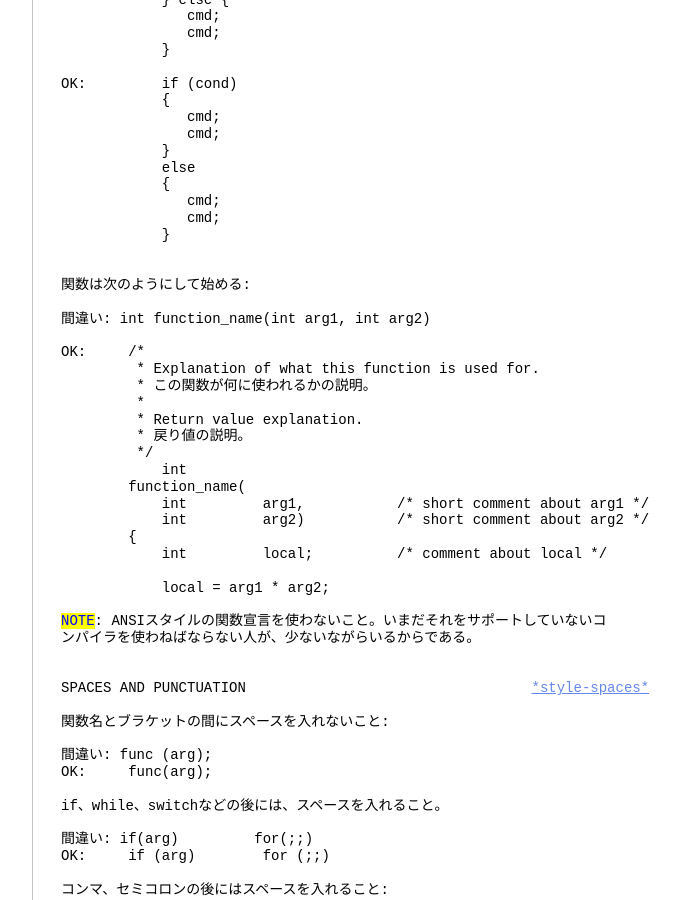
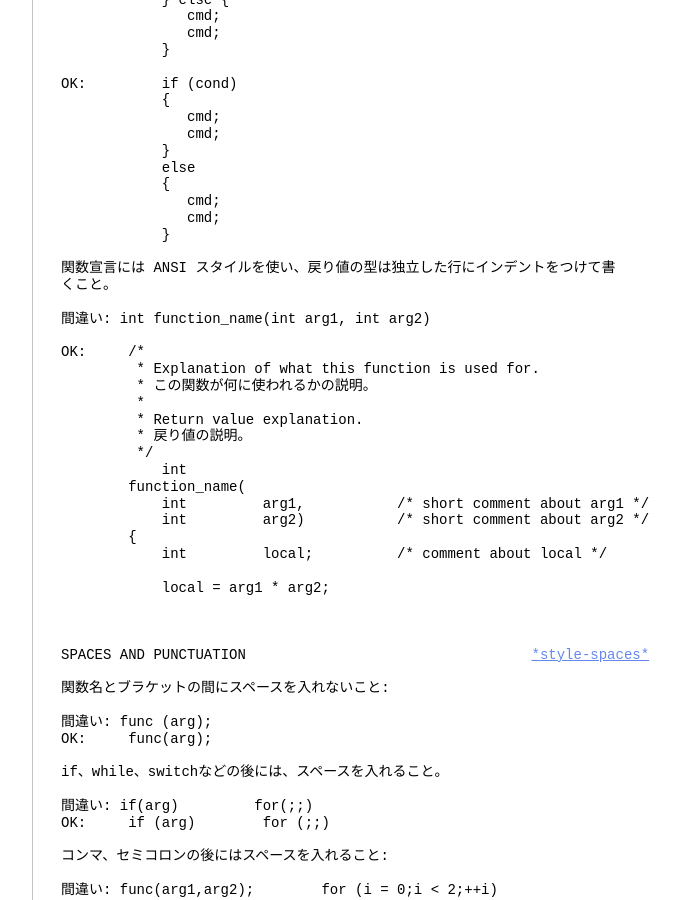
Before and after one commit to vim-jp/vimdoc-ja, a Jekyll site: the page built from develop.html, in a window 1280 px wide and 900 px high, scrolled down 5452 px. Shown: the whole window, without its empty margins (340-1021 px from the left). Built offline with Jekyll 4.4.1, drawn with Linux system fonts in a browser that asks for light colours; nearby versions of some CDN libraries; comment, search, counter and statistics services are not loaded; some of the changed text lies outside the part shown.

Commit message:
Deployed vim-jp/vimdoc-ja@d9fdd319ab74d366f2a916dc2996c8d8bed26e33 by ixeris.kaoriya.net

```diff
--- a/develop.html
+++ b/develop.html
@@ -3,7 +3,7 @@ layout: vimdoc
 helpname: 'develop'
 ---
 <div id='vimCodeElement'>
-<a class="Constant" href="develop.html" name="develop.txt">*develop.txt*</a>&nbsp;&nbsp; For Vim バージョン 7.4.&nbsp;&nbsp;Last change: 2016 Jan 19<br>
+<a class="Constant" href="develop.html" name="develop.txt">*develop.txt*</a>&nbsp;&nbsp; For Vim バージョン 7.4.&nbsp;&nbsp;Last change: 2016 Jan 31<br>
 <br>
 <br>
 &nbsp;&nbsp;&nbsp;&nbsp;&nbsp;&nbsp;&nbsp;&nbsp;&nbsp;&nbsp;&nbsp;&nbsp;&nbsp;&nbsp;&nbsp;&nbsp;&nbsp;&nbsp;VIMリファレンスマニュアル&nbsp;&nbsp;&nbsp;&nbsp;by Bram Moolenaar<br>
@@ -331,8 +331,8 @@ OK:&nbsp;&nbsp;&nbsp;&nbsp;&nbsp;&nbsp;&nbsp;&nbsp; if (cond)<br>
 &nbsp;&nbsp;&nbsp;&nbsp;&nbsp;&nbsp;&nbsp;&nbsp;&nbsp;&nbsp;&nbsp;&nbsp;&nbsp;&nbsp; cmd;<br>
 &nbsp;&nbsp;&nbsp;&nbsp;&nbsp;&nbsp;&nbsp;&nbsp;&nbsp;&nbsp;&nbsp;&nbsp;}<br>
 <br>
-<br>
-関数は次のようにして始める:<br>
+関数宣言には ANSI スタイルを使い、戻り値の型は独立した行にインデントをつけて書<br>
+くこと。<br>
 <br>
 間違い: int function_name(int arg1, int arg2)<br>
 <br>
@@ -352,8 +352,6 @@ OK:&nbsp;&nbsp;&nbsp;&nbsp; /*<br>
 <br>
 &nbsp;&nbsp;&nbsp;&nbsp;&nbsp;&nbsp;&nbsp;&nbsp;&nbsp;&nbsp;&nbsp;&nbsp;local = arg1 * arg2;<br>
 <br>
-<span class="Todo">NOTE</span>: ANSIスタイルの関数宣言を使わないこと。いまだそれをサポートしていないコ<br>
-ンパイラを使わねばならない人が、少ないながらいるからである。<br>
 <br>
 <br>
 <span class="Statement">SPACES AND PUNCTUATION&nbsp;&nbsp;&nbsp;&nbsp;&nbsp;&nbsp;&nbsp;&nbsp;&nbsp;&nbsp;&nbsp;&nbsp;&nbsp;&nbsp;&nbsp;&nbsp;&nbsp;&nbsp;&nbsp;&nbsp;&nbsp;&nbsp;&nbsp;&nbsp;&nbsp;&nbsp;&nbsp;&nbsp;&nbsp;&nbsp;&nbsp;&nbsp;&nbsp;&nbsp;</span><a class="Constant" href="develop.html#style-spaces" name="style-spaces">*style-spaces*</a><br>
```
